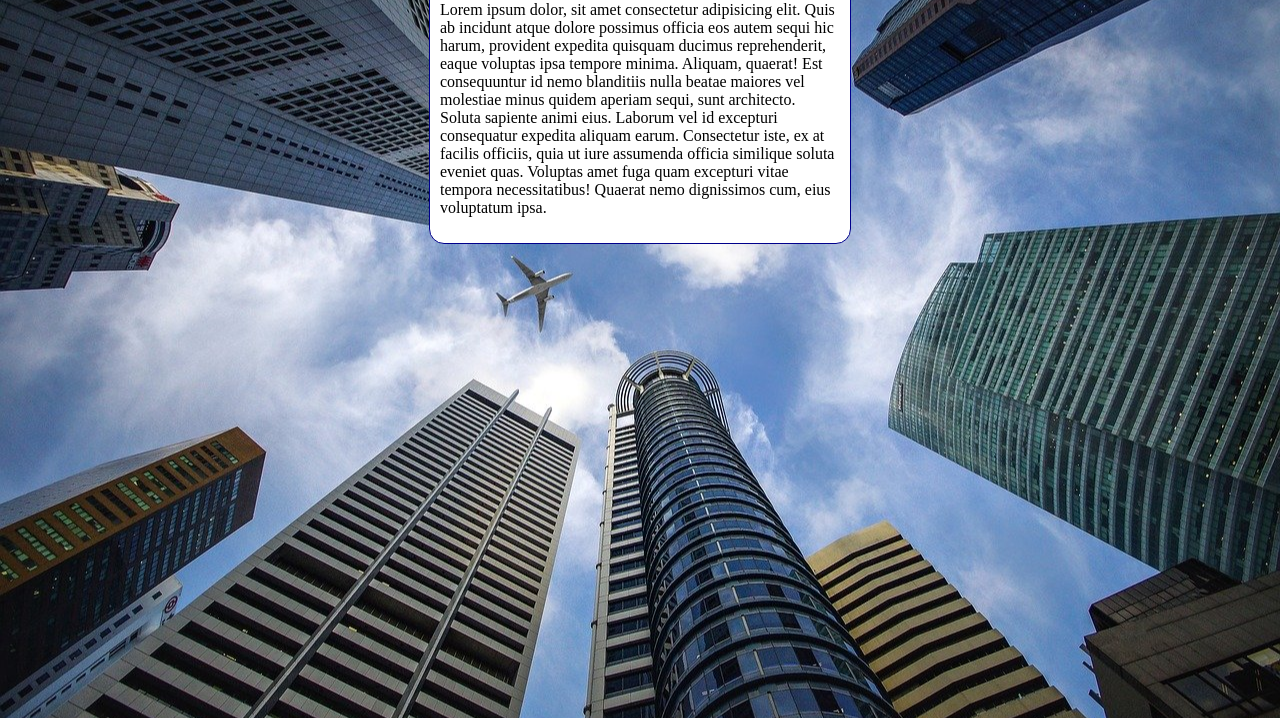
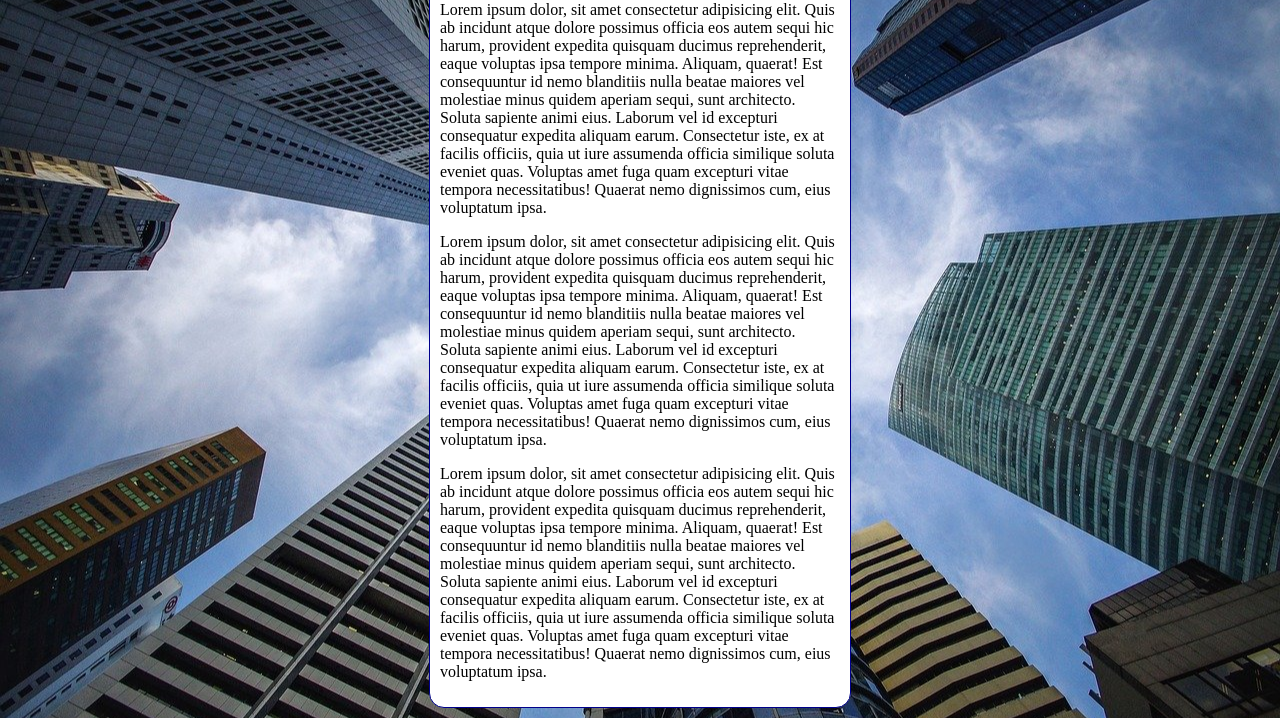
Before and after one commit to joaomarcoscalves/html-css, a plain HTML site: page exercicios/ex022/fundo006.html in a window 1280 px wide. Shown: the part 98-816 px from the top of the page. Drawn offline with Linux system fonts and the light colour scheme.

Commit message:
Update fundo006.html

```diff
--- a/exercicios/ex022/fundo006.html
+++ b/exercicios/ex022/fundo006.html
@@ -11,7 +11,7 @@
             background-color: black;
             background-image: url(imagens/wallpaper002.jpg);
             background-position: center center;
-            background-repeat: no-repeat;
+            background-repeat: repeat-y;
             background-size: cover;
         }
         main {
@@ -30,6 +30,12 @@
         <p>Lorem ipsum dolor, sit amet consectetur adipisicing elit. Quis ab incidunt atque dolore possimus officia eos autem sequi hic harum, provident expedita quisquam ducimus reprehenderit, eaque voluptas ipsa tempore minima.
         Aliquam, quaerat! Est consequuntur id nemo blanditiis nulla beatae maiores vel molestiae minus quidem aperiam sequi, sunt architecto. Soluta sapiente animi eius. Laborum vel id excepturi consequatur expedita aliquam earum.
         Consectetur iste, ex at facilis officiis, quia ut iure assumenda officia similique soluta eveniet quas. Voluptas amet fuga quam excepturi vitae tempora necessitatibus! Quaerat nemo dignissimos cum, eius voluptatum ipsa.</p>
+        <p>Lorem ipsum dolor, sit amet consectetur adipisicing elit. Quis ab incidunt atque dolore possimus officia eos autem sequi hic harum, provident expedita quisquam ducimus reprehenderit, eaque voluptas ipsa tempore minima.
+        Aliquam, quaerat! Est consequuntur id nemo blanditiis nulla beatae maiores vel molestiae minus quidem aperiam sequi, sunt architecto. Soluta sapiente animi eius. Laborum vel id excepturi consequatur expedita aliquam earum.
+        Consectetur iste, ex at facilis officiis, quia ut iure assumenda officia similique soluta eveniet quas. Voluptas amet fuga quam excepturi vitae tempora necessitatibus! Quaerat nemo dignissimos cum, eius voluptatum ipsa.</p>
+        <p>Lorem ipsum dolor, sit amet consectetur adipisicing elit. Quis ab incidunt atque dolore possimus officia eos autem sequi hic harum, provident expedita quisquam ducimus reprehenderit, eaque voluptas ipsa tempore minima.
+        Aliquam, quaerat! Est consequuntur id nemo blanditiis nulla beatae maiores vel molestiae minus quidem aperiam sequi, sunt architecto. Soluta sapiente animi eius. Laborum vel id excepturi consequatur expedita aliquam earum.
+        Consectetur iste, ex at facilis officiis, quia ut iure assumenda officia similique soluta eveniet quas. Voluptas amet fuga quam excepturi vitae tempora necessitatibus! Quaerat nemo dignissimos cum, eius voluptatum ipsa.</p>
     </main>
 </body>
 </html>
```
